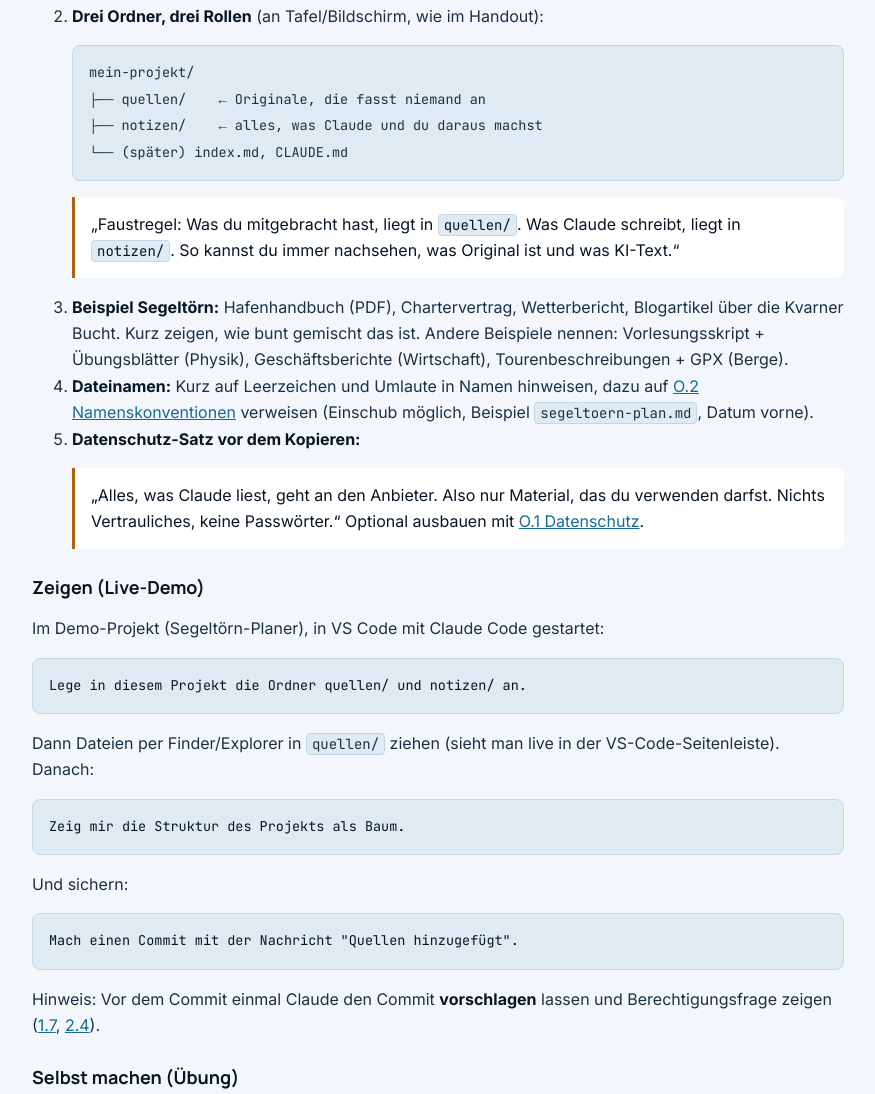
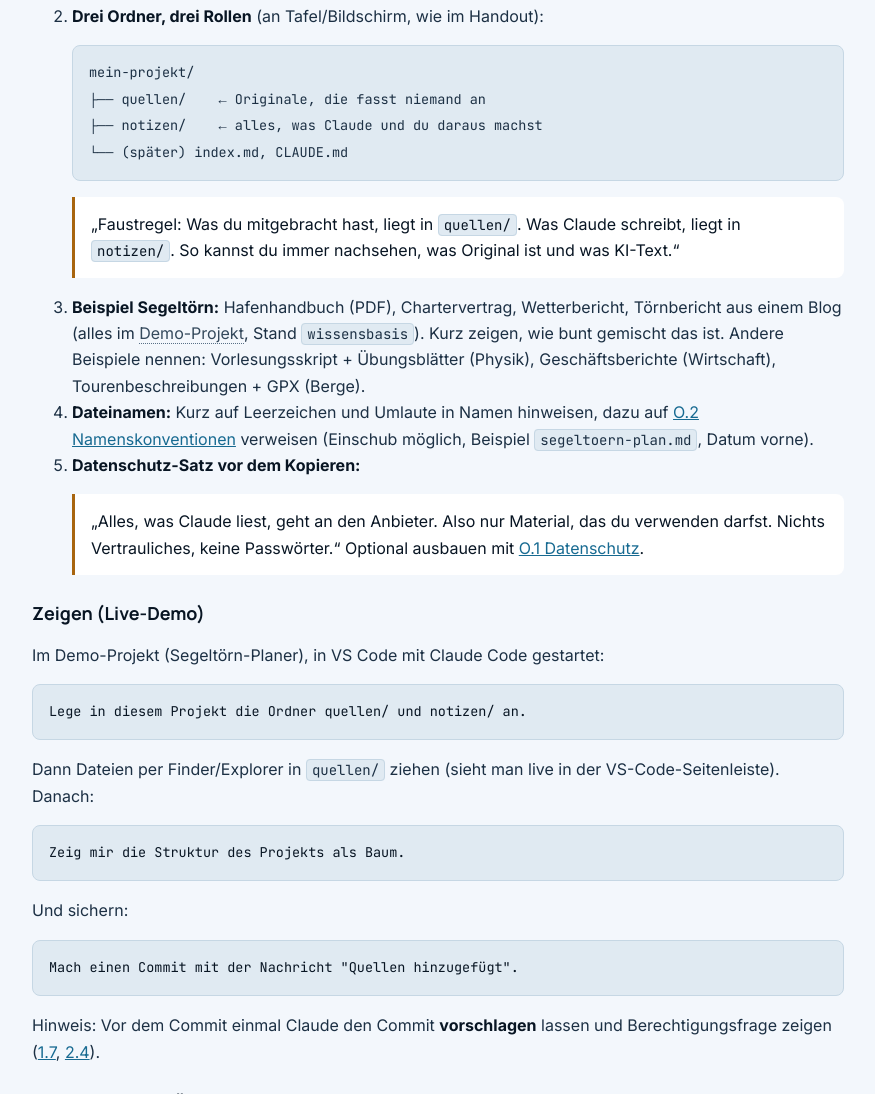
Before and after one commit to tillg/makerstoolkit.eu, a plain HTML site: page III-wissensbasis/1-wissensbasis/lehrer.html in a window 1280 px wide. Shown: the part 1153-2247 px from the top of the page, without its empty margins (202-1077 px from the left). Drawn offline with Linux system fonts and the light colour scheme.

Commit message:
Build aus makers-toolkit@888bdd6

```diff
--- a/III-wissensbasis/1-wissensbasis/lehrer.html
+++ b/III-wissensbasis/1-wissensbasis/lehrer.html
@@ -59,7 +59,7 @@
 <p>„Faustregel: Was du mitgebracht hast, liegt in <code>quellen/</code>. Was Claude schreibt, liegt in <code>notizen/</code>. So kannst du immer nachsehen, was Original ist und was KI-Text.“</p>
 </blockquote>
 </li>
-<li><strong>Beispiel Segeltörn:</strong> Hafenhandbuch (PDF), Chartervertrag, Wetterbericht, Blogartikel über die Kvarner Bucht. Kurz zeigen, wie bunt gemischt das ist. Andere Beispiele nennen: Vorlesungsskript + Übungsblätter (Physik), Geschäftsberichte (Wirtschaft), Tourenbeschreibungen + GPX (Berge).</li>
+<li><strong>Beispiel Segeltörn:</strong> Hafenhandbuch (PDF), Chartervertrag, Wetterbericht, Törnbericht aus einem Blog (alles im <span class="ref" title="intern">Demo-Projekt</span>, Stand <code>wissensbasis</code>). Kurz zeigen, wie bunt gemischt das ist. Andere Beispiele nennen: Vorlesungsskript + Übungsblätter (Physik), Geschäftsberichte (Wirtschaft), Tourenbeschreibungen + GPX (Berge).</li>
 <li><strong>Dateinamen:</strong> Kurz auf Leerzeichen und Umlaute in Namen hinweisen, dazu auf <a href="../../optional/1-dateien-speicherort/lehrer.html#o2-namenskonventionen">O.2 Namenskonventionen</a> verweisen (Einschub möglich, Beispiel <code>segeltoern-plan.md</code>, Datum vorne).</li>
 <li><strong>Datenschutz-Satz vor dem Kopieren:</strong><blockquote>
 <p>„Alles, was Claude liest, geht an den Anbieter. Also nur Material, das du verwenden darfst. Nichts Vertrauliches, keine Passwörter.“
```
Also changed, not shown: IV-agentisch-arbeiten/1-plan-modus/lehrer.html (+1 -1 lines).
